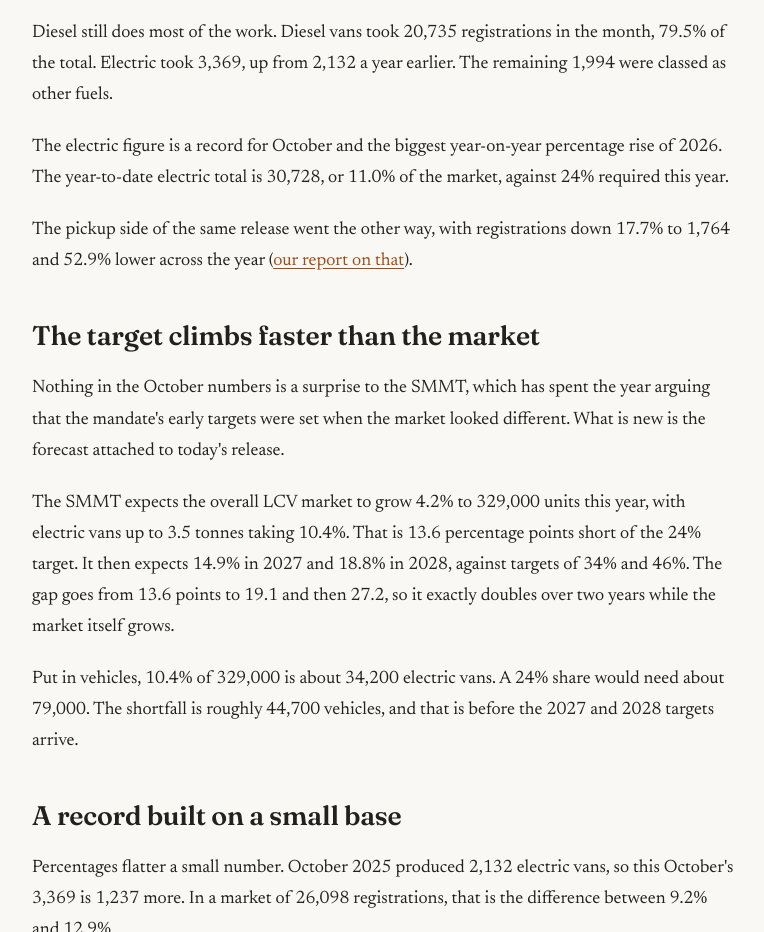
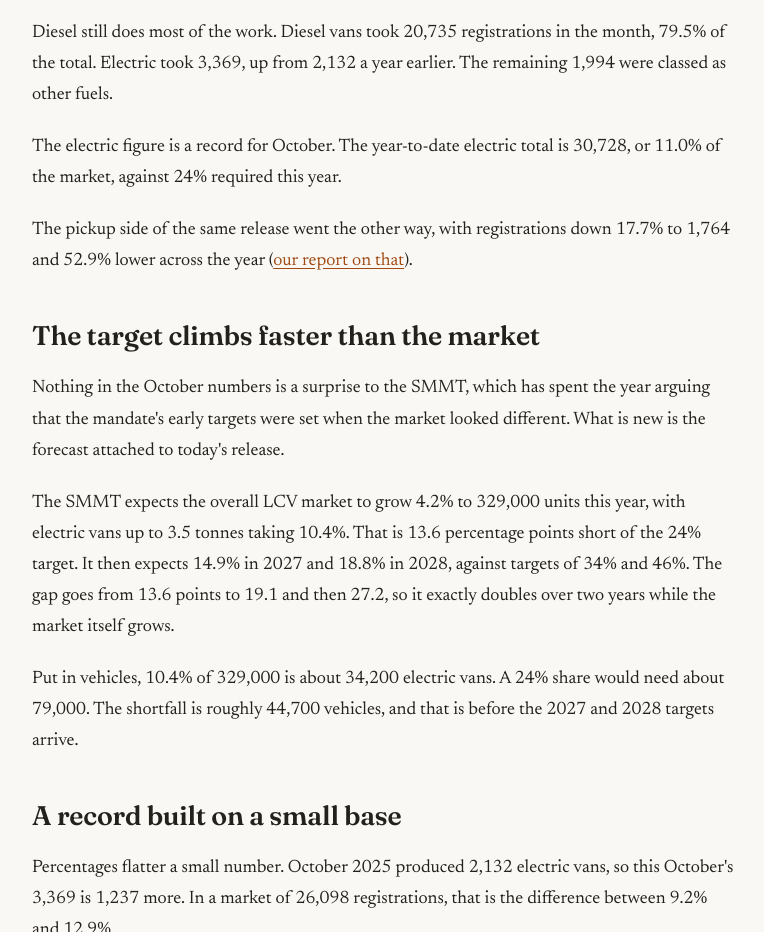
Before and after one commit to cymru2000/TurningCircle, an Eleventy site: page electric-van-record-mandate-gap-doubles.md in a window 1280 px wide. Shown: the part 1521-2453 px from the top of the page, without its empty margins (58-822 px from the left). Built offline with nearby package versions, Linux system fonts and the light colour scheme; Eleventy itself is replaced by a stand-in of ours; files that its build step writes are made by us from their sources.

Commit message:
Edit: trim repeated line in electric-van-record-mandate-gap-doubles

```diff
--- a/electric-van-record-mandate-gap-doubles.md
+++ b/electric-van-record-mandate-gap-doubles.md
@@ -19,7 +19,7 @@ The [SMMT's October release](https://www.smmt.co.uk/best-ever-october-for-new-el
 
 Diesel still does most of the work. Diesel vans took 20,735 registrations in the month, 79.5% of the total. Electric took 3,369, up from 2,132 a year earlier. The remaining 1,994 were classed as other fuels.
 
-The electric figure is a record for October and the biggest year-on-year percentage rise of 2026. The year-to-date electric total is 30,728, or 11.0% of the market, against 24% required this year.
+The electric figure is a record for October. The year-to-date electric total is 30,728, or 11.0% of the market, against 24% required this year.
 
 The pickup side of the same release went the other way, with registrations down 17.7% to 1,764 and 52.9% lower across the year ([our report on that](/pickup-registrations-halve-ranger-dominates/)).
 
```
